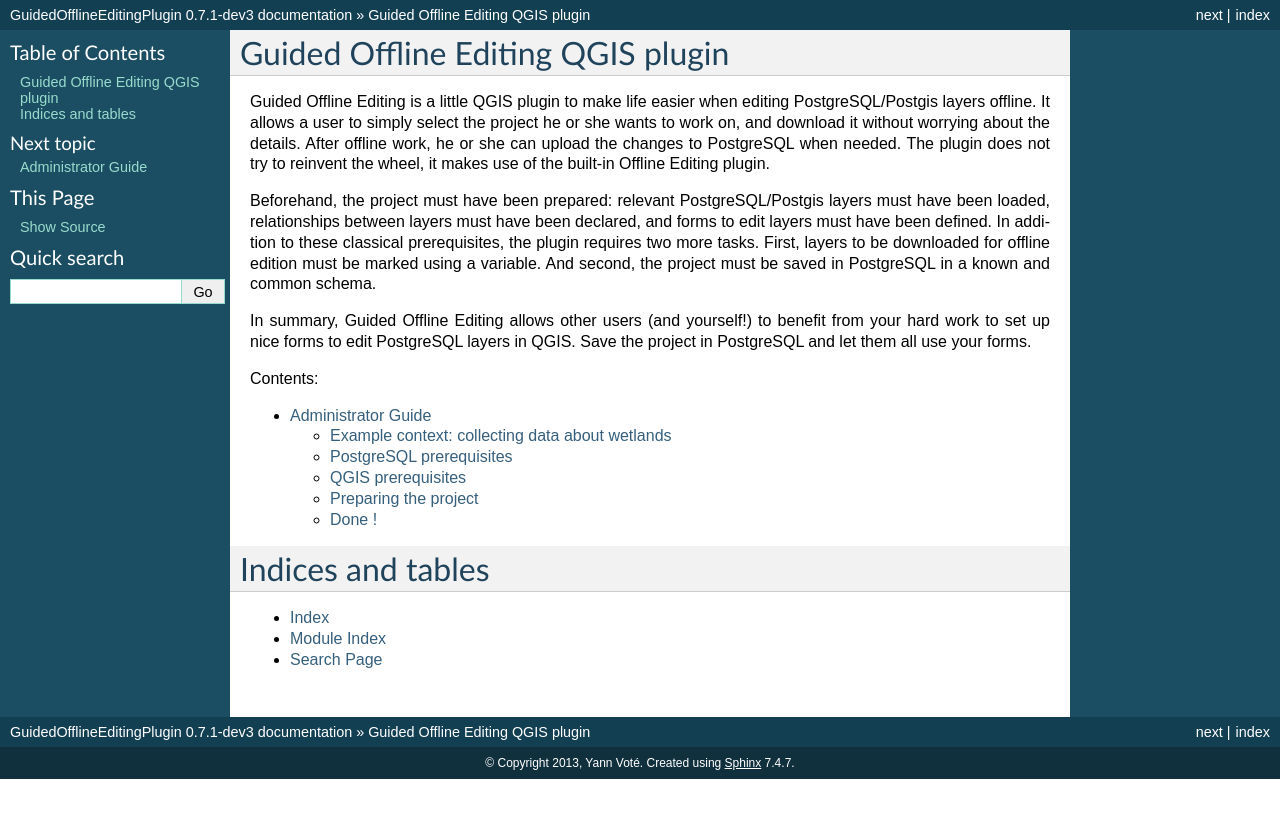
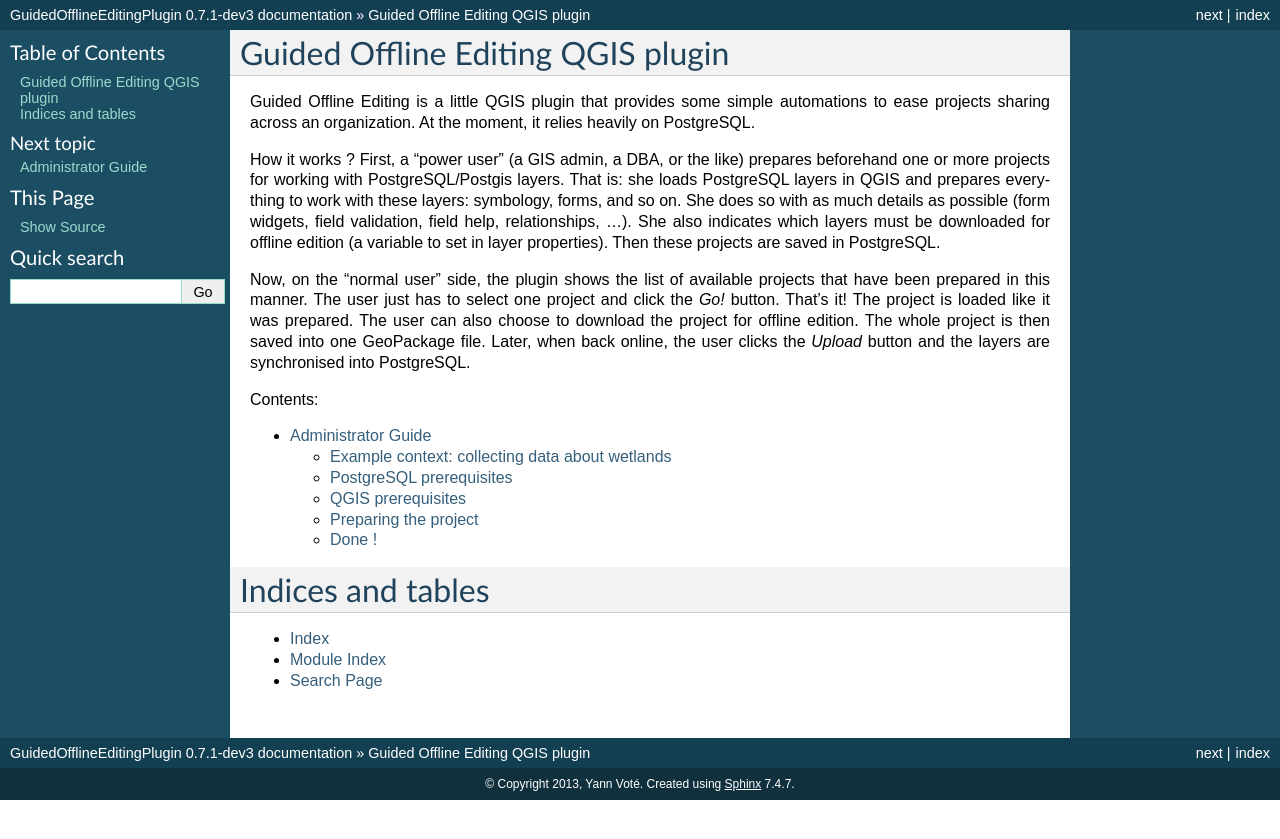
Before and after one commit to ygversil/qgis-guided-offline-editing, a Sphinx documentation site: the page built from help/source/index.rst, in a window 1280 px wide. Shown: the top 839 px of the page. Built offline with Sphinx 7.4.7, drawn with Linux system fonts in a browser that asks for light colours; formulas are drawn with MathJax 3.

Commit message:
[doc] Update intro text
To match description in metadata.

```diff
--- a/help/source/index.rst
+++ b/help/source/index.rst
@@ -6,23 +6,26 @@
 Guided Offline Editing QGIS plugin
 ==================================
 
-Guided Offline Editing is a little QGIS plugin to make life easier when editing
-PostgreSQL/Postgis layers offline. It allows a user to simply select the
-project he or she wants to work on, and download it without worrying about the
-details. After offline work, he or she can upload the changes to PostgreSQL
-when needed. The plugin does not try to reinvent the wheel, it makes use of the
-built-in Offline Editing plugin.
+Guided Offline Editing is a little QGIS plugin that provides some simple
+automations to ease projects sharing across an organization. At the moment, it
+relies heavily on PostgreSQL.
 
-Beforehand, the project must have been prepared: relevant PostgreSQL/Postgis
-layers must have been loaded, relationships between layers must have been
-declared, and forms to edit layers must have been defined. In addition to these
-classical prerequisites, the plugin requires two more tasks. First, layers to
-be downloaded for offline edition must be marked using a variable. And second,
-the project must be saved in PostgreSQL in a known and common schema.
+How it works ? First, a "power user" (a GIS admin, a DBA, or the like) prepares
+beforehand one or more projects for working with PostgreSQL/Postgis layers.
+That is: she loads PostgreSQL layers in QGIS and prepares everything to work
+with these layers: symbology, forms, and so on. She does so with as much
+details as possible (form widgets, field validation, field help, relationships,
+...). She also indicates which layers must be downloaded for offline edition (a
+variable to set in layer properties). Then these projects are saved in
+PostgreSQL.
 
-In summary, Guided Offline Editing allows other users (and yourself!) to
-benefit from your hard work to set up nice forms to edit PostgreSQL layers in
-QGIS. Save the project in PostgreSQL and let them all use your forms.
+Now, on the "normal user" side, the plugin shows the list of available projects
+that have been prepared in this manner. The user just has to select one project
+and click the `Go!` button.  That's it! The project is loaded like it was
+prepared. The user can also choose to download the project for offline edition.
+The whole project is then saved into one GeoPackage file. Later, when back
+online, the user clicks the `Upload` button and the layers are synchronised
+into PostgreSQL.
 
 Contents:
 
```
